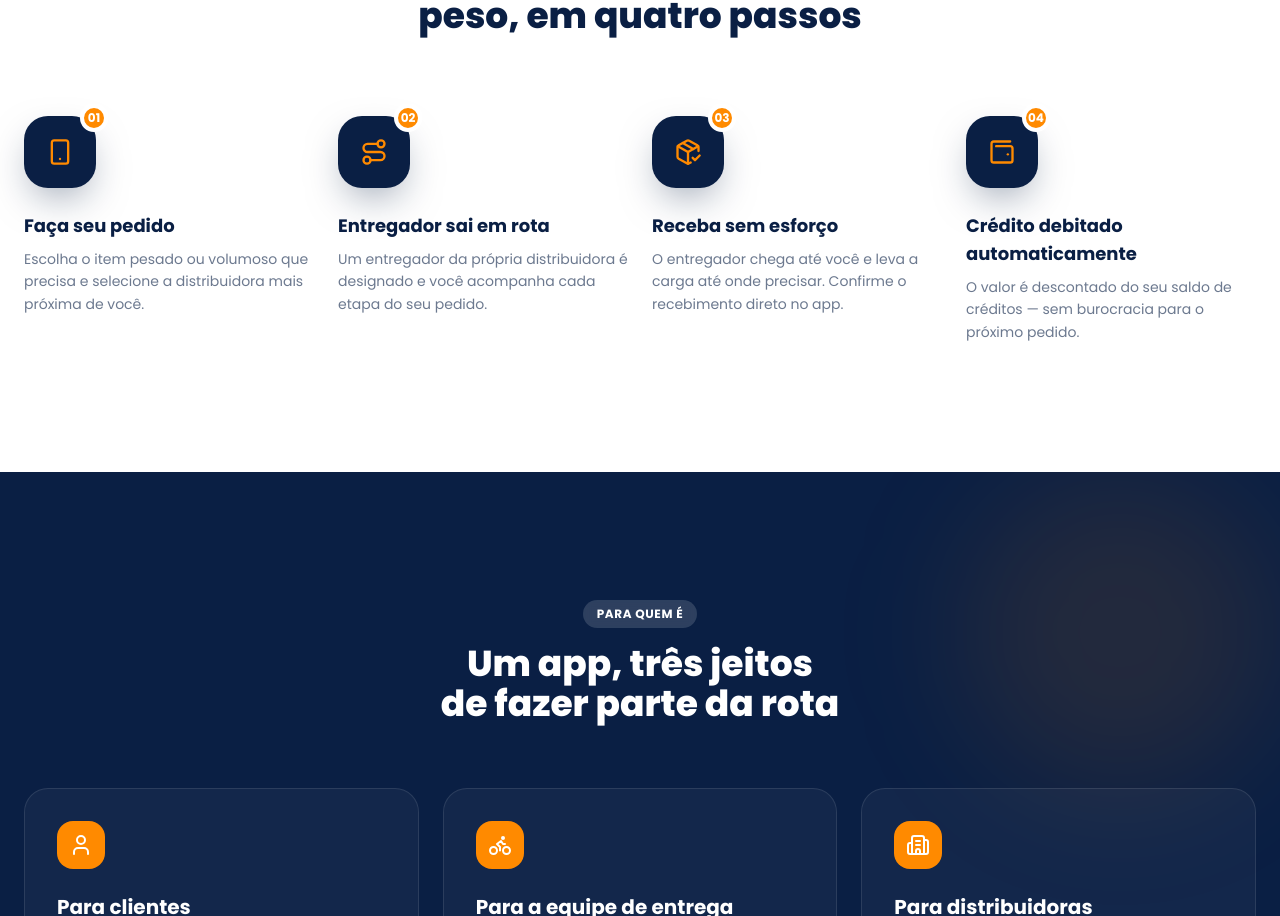
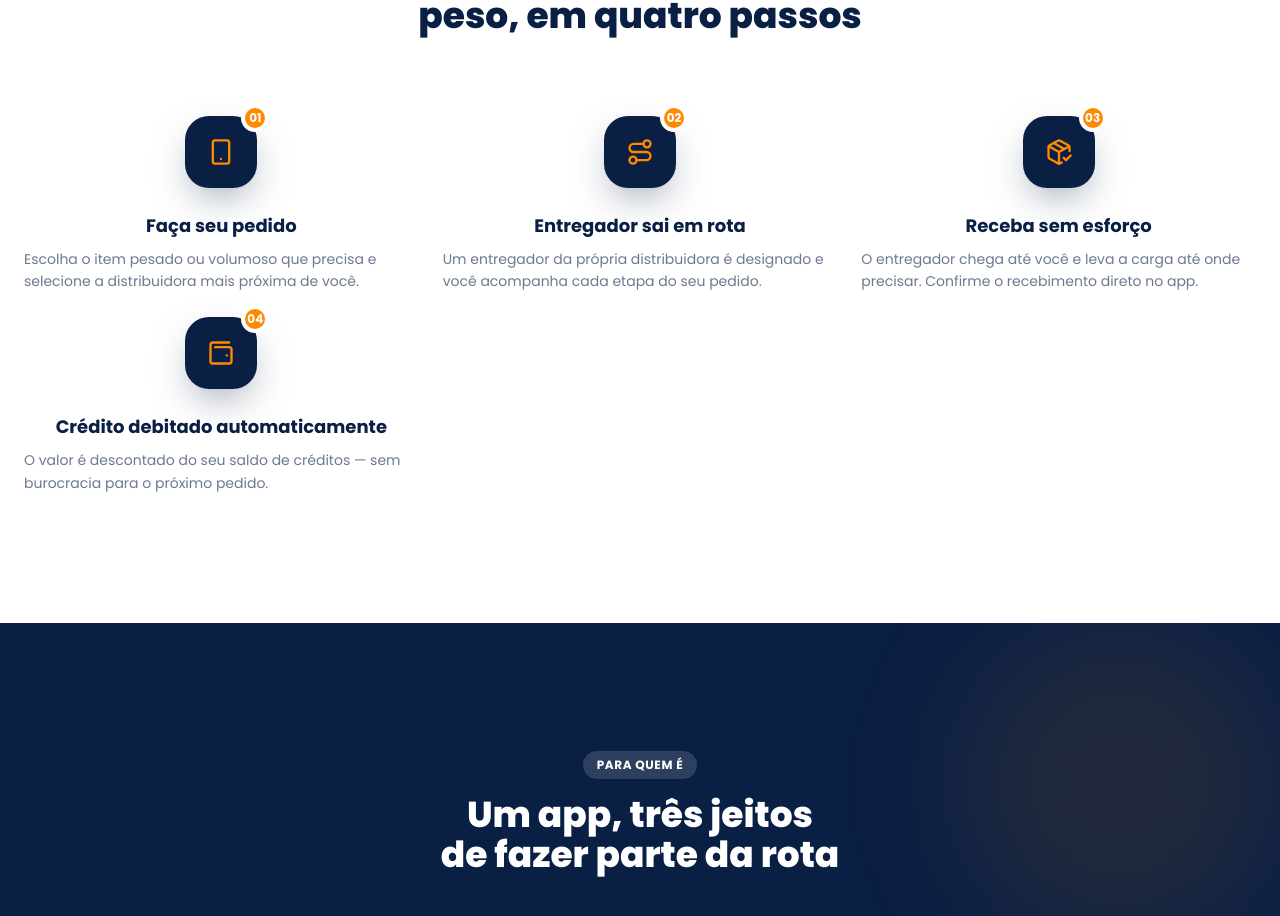
Before and after one commit to ElcioReis3/rotta_landing_page, a React (Vite) app: page / in a window 1280 px wide. Shown: the part 2269-3185 px from the top of the page. Built offline with nearby package versions, Linux system fonts and the light colour scheme.

Commit message:
content: atualizar passo a passo de como funciona

```diff
--- a/src/components/HowItWorks.jsx
+++ b/src/components/HowItWorks.jsx
@@ -17,7 +17,7 @@
           </h2>
         </div>
 
-        <div className="relative grid md:grid-cols-4 gap-10 md:gap-6">
+        <div className="relative grid md:grid-cols-3 gap-10 md:gap-6">
           {/* linha de rota conectando os passos, visível a partir de md */}
           <svg
             className="hidden md:block absolute top-9 left-0 w-full h-6 -z-10"
@@ -40,7 +40,7 @@
           {Steps.map((s, i) => (
             <div
               key={s.n}
-              className="relative flex flex-col items-start animate-rise"
+              className="relative flex flex-col items-center animate-rise"
               style={{ animationDelay: `${i * 120}ms` }}
             >
               <div className="relative h-[72px] w-[72px] rounded-2xl bg-navy-900 flex items-center justify-center mb-6 shadow-navy">
```
